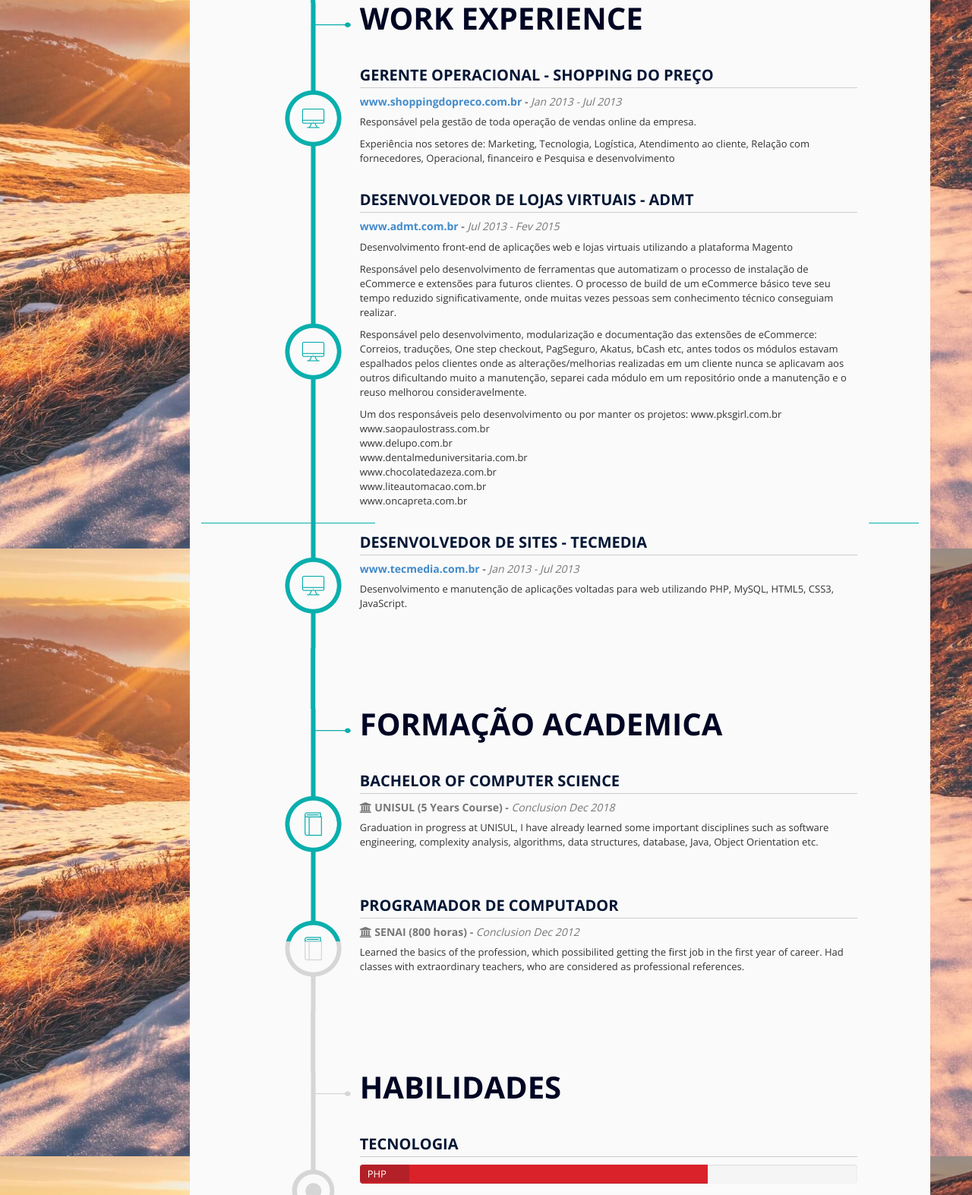
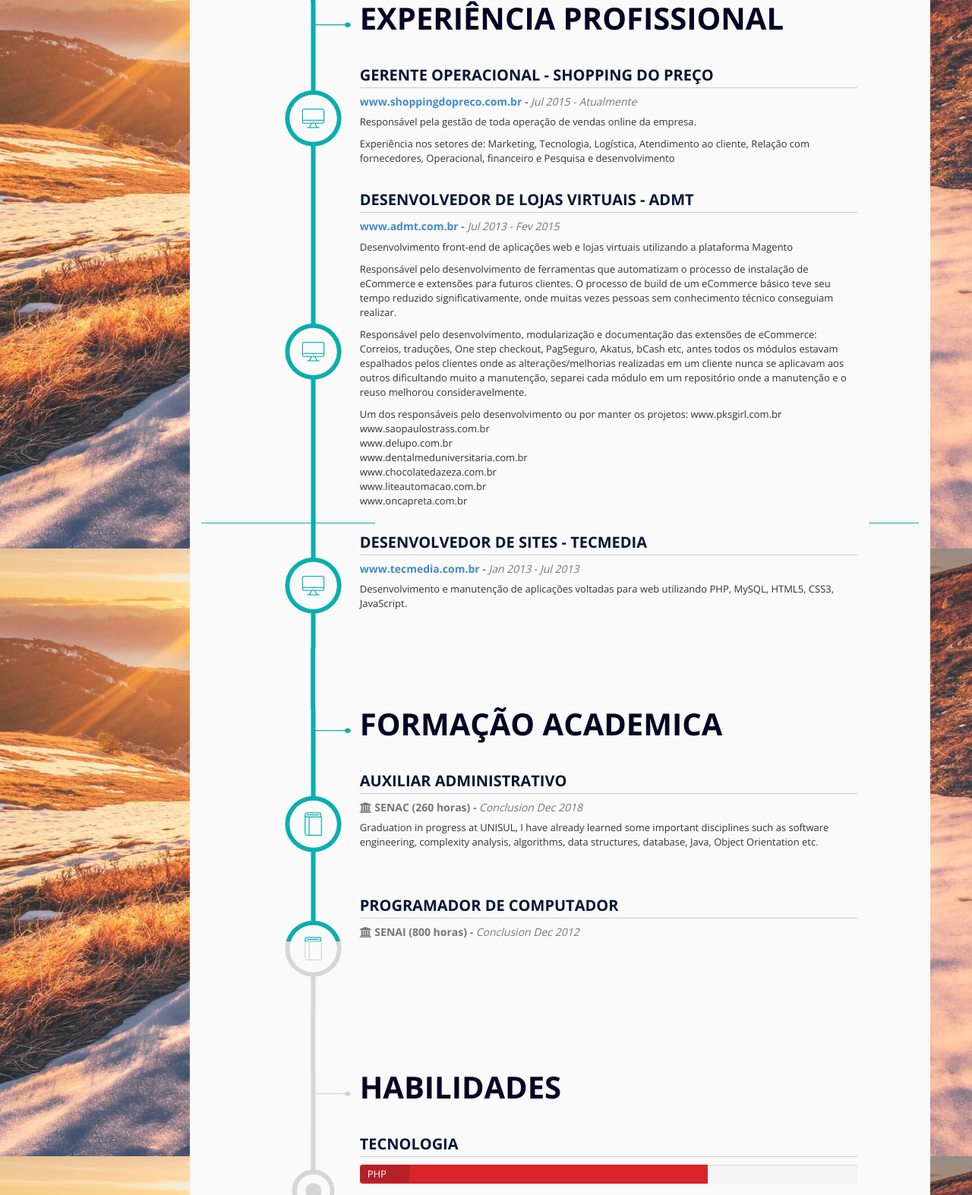
Before and after one commit to arthurfigueiredo/arthurfigueiredo.github.io, a website: page index.html in a window 1280 px wide. Shown: the part 878-2451 px from the top of the page at 76% size. Drawn offline with nearby package versions, Linux system fonts and the light colour scheme.

Commit message:
Update index.html

```diff
--- a/index.html
+++ b/index.html
@@ -16,7 +16,7 @@
   <!-- /Facebook -->
 
   <!-- Page title -->
-  <title>Arthur Nunes - Software Engineer</title>
+  <title>Arthur Nunes - Web Sales Specialist</title>
   <!-- /Page title -->
 
   <!-- CSS Files
@@ -53,7 +53,7 @@
     <div class="side-menu-name">
       Arthur <strong>Nunes</strong>
     </div>
-    <p class="side-menu-job">Software Engineer</p>
+    <p class="side-menu-job">Web Sales Specialist</p>
   </div>
 </div>
 <!-- /End of Page loader
@@ -153,7 +153,7 @@
         <!-- Right Columm -->
         <div class="col-md-7">
           <!-- Welcome Title-->
-          <h1 class="intro-title1">Olá, Me chamo <span class="color1 bold">Arthur Nunes!</span></h1>
+          <h1 class="intro-title1">Olá, Me chamo <span class="color1 bold">Arthur!</span></h1>
           <!-- /Welcome Title -->
           <!-- Job - -->
           <h2 class="intro-title2">Especialista em fazer seu negócio vender mais por meio da Internet.</h2>
@@ -323,7 +323,7 @@
               <!-- Item Content -->
               <div class="col-md-8 content-wrap bg1">
                 <!-- Section title -->
-                <h2 class="section-title">Work Experience</h2>
+                <h2 class="section-title">Experiência Profissional</h2>
                 <!-- /Section title -->
               </div>
               <!-- /Item Content -->
@@ -346,7 +346,7 @@
                   <h3 class="section-item-title-1">Gerente Operacional - Shopping do Preço</h3>
                   <!-- /work place -->
                   <!-- Graduation time -->
-                  <h4 class="job"><a href="http://shoppingdopreco.com.br.com.br/" target="_blank">www.shoppingdopreco.com.br</a>  - <span class="job-date">Jan 2013 - Jul 2013</span></h4>
+                  <h4 class="job"><a href="http://shoppingdopreco.com.br.com.br/" target="_blank">www.shoppingdopreco.com.br</a>  - <span class="job-date">Jul 2015 - Atualmente</span></h4>
                   <!-- /Graduation time -->
                   <!-- content -->
                   <div class="job-description">
@@ -488,10 +488,10 @@
               <div class="col-md-8 content-wrap bg1">
                 <div class="line-content line-content-education">
                   <!-- Graduation title -->
-                  <h3 class="section-item-title-1">Bachelor of Computer Science</h3>
+                  <h3 class="section-item-title-1">Auxiliar Administrativo</h3>
                   <!-- /Graduation title -->
                   <!-- Graduation time -->
-                  <h4 class="graduation-time"><i class="fa fa-university"></i> UNISUL (5 Years Course) - <span class="graduation-date">Conclusion Dec 2018</span></h4>
+                  <h4 class="graduation-time"><i class="fa fa-university"></i> SENAC (260 horas) - <span class="graduation-date">Conclusion Dec 2018</span></h4>
                   <!-- /Graduation time -->
                   <!-- content -->
                   <div class="graduation-description">
@@ -524,7 +524,6 @@
                   <!-- /Graduation time -->
                   <!-- content -->
                   <div class="graduation-description">
-                    <p>Learned the basics of the profession, which possibilited getting the first job in the first year of career. Had classes with extraordinary teachers, who are considered as professional references.</p>
                   </div>
                   <!-- /Content -->
                 </div>
```
